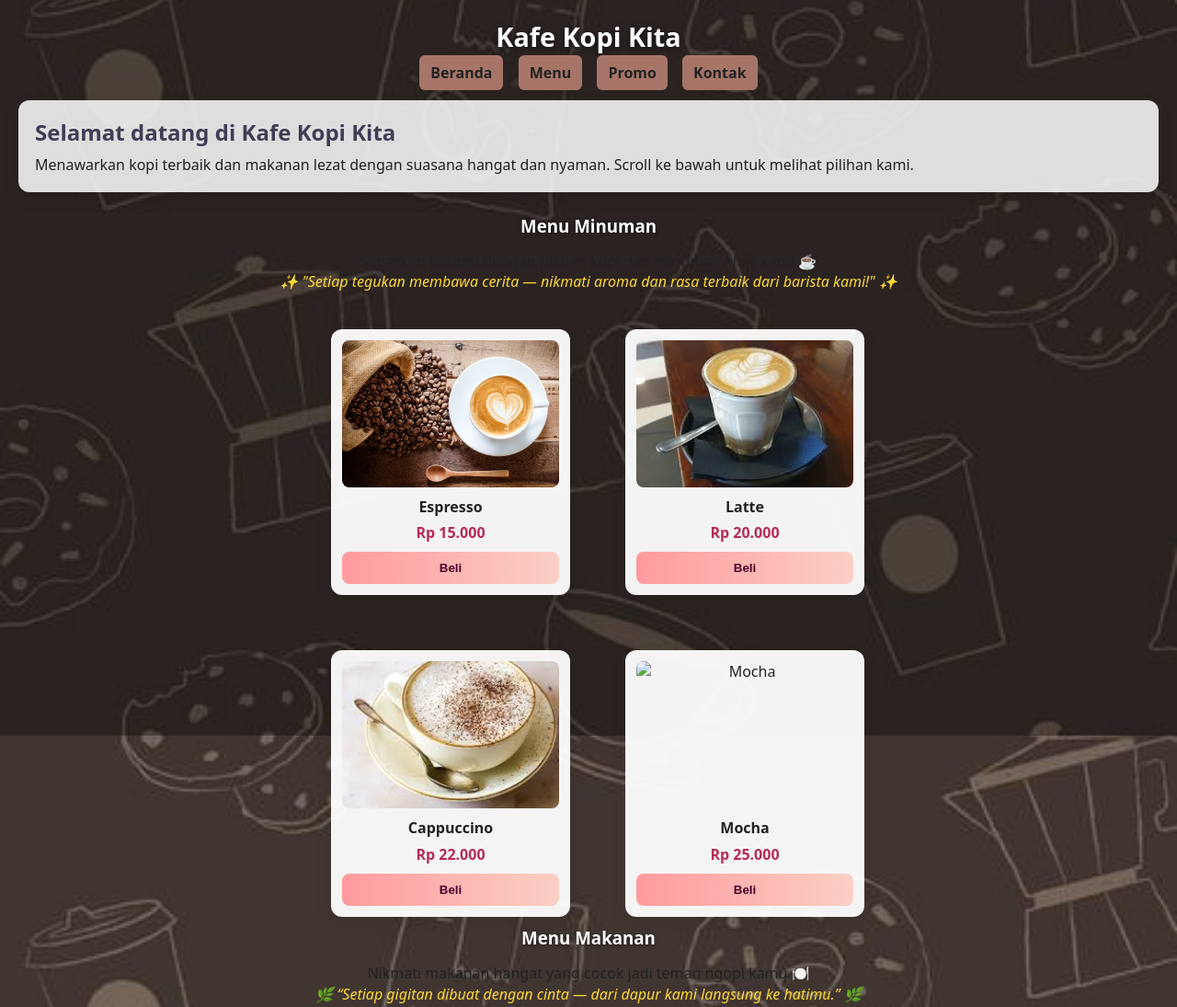
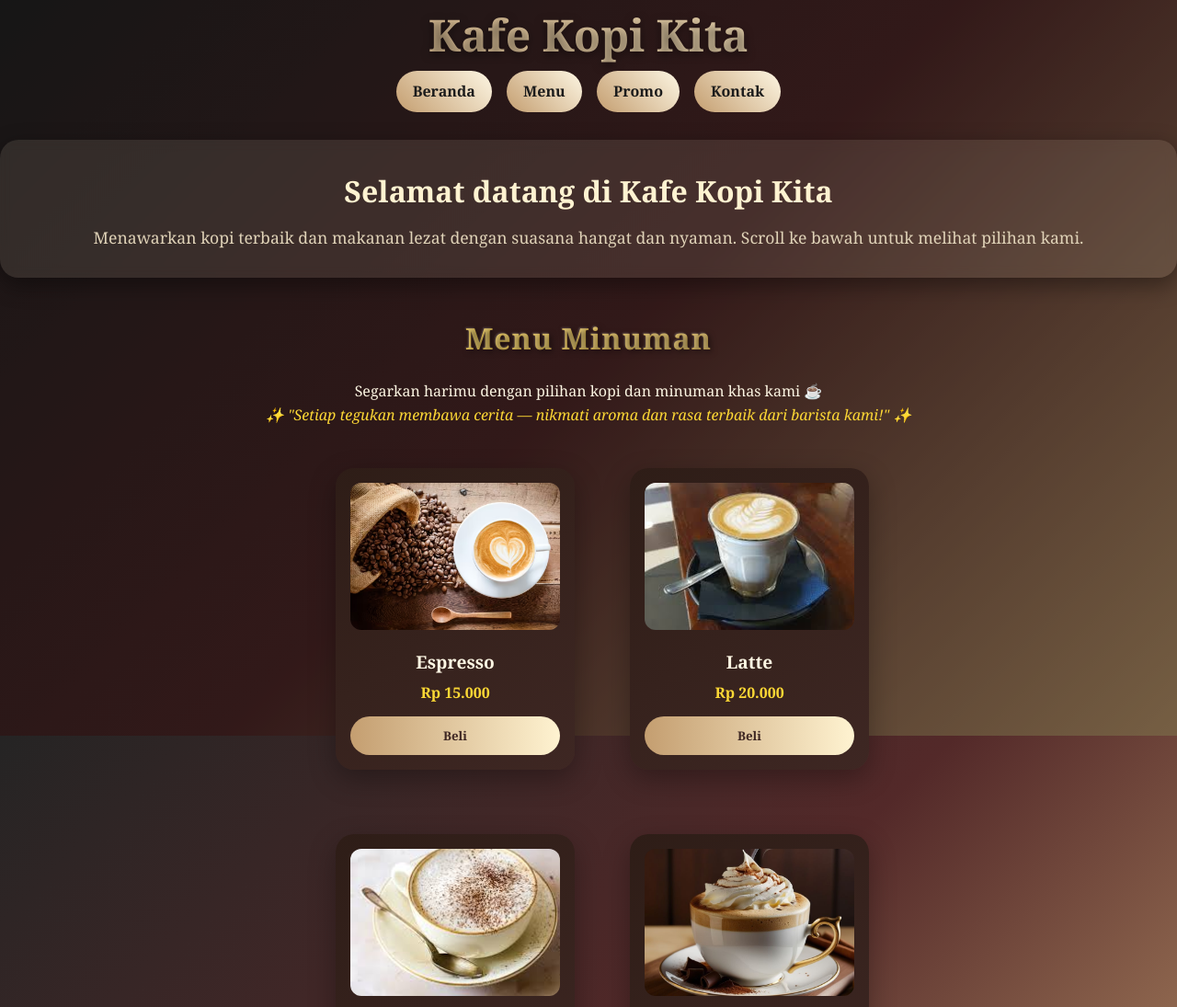
Before and after one commit to VannHvzhh17/tugas-display, a plain HTML site: page codingan.html in a window 1280 px wide. Shown: the top 1095 px of the page at 92% size. Drawn offline with Linux system fonts and the light colour scheme.

Commit message:
Add files via upload

```diff
--- a/coffe.css
+++ b/coffe.css
@@ -1,4 +1,4 @@
-/* Reset sederhana */
+/* Reset */
 * {
   box-sizing: border-box;
   margin: 0;
@@ -7,26 +7,23 @@
 
 /* Global */
 body {
-  font-family: system-ui, -apple-system, "Segoe UI", Roboto, "Helvetica Neue", Arial;
-  line-height: 1.4;
-  color: #222;
-  background: linear-gradient(180deg, #fff, #f4f4f8);
-  padding: 20px;
+  font-family: 'Georgia', serif;
+  background: linear-gradient(135deg, #252424, rgb(83, 41, 41), #c49e70);
+  color: #fdf6e3;
+  line-height: 1.6;
+  padding: 0px;
   min-height: 100vh;
-  background-image: url("bckground1.jpeg");
-  background-size: cover;
-  background-position: center;
+  background-attachment: fixed;
   position: relative;
 }
 
 body::before {
   content: "";
   position: fixed;
-  left: 0;
-  top: 0;
+  top: 0; left: 0;
   width: 100%;
   height: 100%;
-  background: rgba(0, 0, 0, 0.35);
+  background: rgba(0, 0, 0, 0.4);
   z-index: 0;
   pointer-events: none;
 }
@@ -39,121 +36,151 @@ header, .hero, .menu, footer {
 /* Header */
 header {
   text-align: center;
-  margin-bottom: 18px;
+  margin-bottom: 30px;
 }
 
 header h1 {
-  font-size: 1.8rem;
-  margin-bottom: 8px;
-  color: #fff;
-  text-shadow: 0 2px 8px rgba(0, 0, 0, 0.6);
+  font-size: 3rem;
+  background: linear-gradient(90deg, #c49e70, #fff3d1);
+  -webkit-background-clip: text;
+  -webkit-text-fill-color: transparent;
+  text-shadow: 0 3px 10px rgba(0, 0, 0, 0.5);
 }
 
-/* NAV */
+/* Navigation */
 .main-nav a {
-  display: inline;
-  color: #222;
-  background: #a77568;
-  padding: 8px 12px;
+  display: inline-block;
+  background: linear-gradient(45deg, #c49e70, #fdf6e3);
+  padding: 10px 18px;
   margin: 0 6px;
-  border-radius: 6px;
+  border-radius: 30px;
+  color: #1c1c1c;
   text-decoration: none;
-  font-weight: 600;
+  font-weight: bold;
+  transition: all 0.3s ease;
 }
 
 .main-nav a:hover {
-  opacity: 0.95;
-  transform: translateY(-2px);
+  background: linear-gradient(45deg, #fff3d1, #c49e70);
+  color: #3e2723;
+  transform: translateY(-3px);
 }
 
-/* HERO */
+/* Hero Section */
 .hero {
-  display: block;
-  background: rgba(255, 255, 255, 0.85);
-  border-radius: 12px;
-  padding: 18px;
-  margin-bottom: 24px;
-  box-shadow: 0 6px 18px rgba(0, 0, 0, 0.12);
+  background: rgba(255, 243, 209, 0.1);
+  border-radius: 20px;
+  padding: 30px;
+  margin-bottom: 40px;
+  box-shadow: 0 8px 24px rgba(0, 0, 0, 0.4);
+  text-align: center;
+  backdrop-filter: blur(6px);
 }
 
 .hero h2 {
-  color: #3f3d56;
-  margin-bottom: 8px;
+  font-size: 2rem;
+  color: #fff3d1;
+  margin-bottom: 10px;
 }
 
-/* Menu */
+.hero p {
+  font-size: 1.1rem;
+  color: #e0d3b8;
+}
+
+/* Menu Section */
 .menu {
   text-align: center;
 }
 
 .menu h3 {
-  margin-bottom: 14px;
-  color: #fff;
-  text-shadow: 0 1px 4px rgba(0, 0, 0, 0.6);
+  font-size: 2rem;
+  margin-bottom: 20px;
+  font-weight: bold;
+  background: linear-gradient(90deg, #fdd835, #c49e70);
+  -webkit-background-clip: text;
+  -webkit-text-fill-color: transparent;
+  text-shadow:
+    2px 2px 6px rgba(0, 0, 0, 0.5),
+    -1px -1px 2px rgba(255, 255, 255, 0.2);
+  letter-spacing: 1px;
 }
 
-/* Card */
+/* Card Style */
 .card {
   display: inline-block;
   width: 260px;
+  margin: 15px;
+  background: linear-gradient(145deg, #2e1d17, #3e2723);
+  border-radius: 20px;
+  padding: 16px;
+  box-shadow: 0 10px 30px rgba(0, 0, 0, 0.3);
+  transition: all 0.4s ease;
   vertical-align: top;
-  margin: 10px;
-  background: rgba(255, 255, 255, 0.95);
-  border-radius: 12px;
-  padding: 12px;
-  box-shadow: 0 8px 20px rgba(0, 0, 0, 0.08);
-  transition: transform 0.3s ease, box-shadow 0.3s ease;
-  perspective: 1000px; /* Menambahkan perspektif 3D */
+  color: #fdf6e3;
+}
+
+.card:hover {
+  transform: translateY(-12px);
+  box-shadow: 0 20px 40px rgba(0, 0, 0, 0.5);
 }
 
 .card img {
   width: 100%;
-  border-radius: 8px;
-  display: block;
-  margin-bottom: 10px;
+  height: 160px;
   object-fit: cover;
-  height: 160px;
+  border-radius: 12px;
+  margin-bottom: 12px;
 }
 
 .card h4 {
+  font-size: 1.2rem;
+  color: #fdf6e3;
   margin-bottom: 6px;
-  color: #222;
 }
 
 .card .price {
-  color: #b72b54;
-  font-weight: 700;
-  margin-bottom: 10px;
+  font-size: 1rem;
+  color: #fdd835;
+  margin-bottom: 12px;
+  font-weight: bold;
 }
 
+/* Tombol Beli */
 .card .buy {
   display: block;
   width: 100%;
-  padding: 10px;
+  padding: 12px;
+  background: linear-gradient(90deg, #c49e70, #fff3d1);
   border: none;
-  border-radius: 8px;
-  background: linear-gradient(90deg, #ff9a9e, #fad0c4);
-  color: #4a002b;
+  border-radius: 30px;
+  color: #3e2723;
+  font-weight: bold;
   cursor: pointer;
-  font-weight: 700;
-  transition: transform 0.2s ease, box-shadow 0.2s ease;
+  transition: all 0.3s ease;
+  font-family: inherit;
 }
 
 .card .buy:hover {
+  background: linear-gradient(90deg, #fff3d1, #fdd835);
+  color: #1c1c1c;
   transform: translateY(-4px);
-  box-shadow: 0 10px 24px rgba(255, 90, 120, 0.15);
-}
-
-.card:hover {
-  transform: translateY(-10px) rotateY(10deg); /* Efek rotasi 3D saat hover */
-  box-shadow: 0 15px 40px rgba(0, 0, 0, 0.2);
+  box-shadow: 0 8px 20px rgba(255, 235, 59, 0.3);
 }
 
 /* Footer */
 footer {
-  display: block;
   text-align: center;
-  margin-top: 30px;
-  color: #fff;
-  z-index: 1;
+  margin-top: 50px;
+  font-size: 0.95rem;
+  color: #e0d3b8;
+  padding-top: 20px;
+  border-top: 1px solid rgba(255, 255, 255, 0.1);
 }
+
+
+
+.card {
+  display: inline-block;
+  margin: 15px;
+}
```
Also changed, not shown: kontak.html (added, +53 -0 lines), menu.html (added, +73 -0 lines), promo.html (added, +48 -0 lines), Download Nasi Goreng a Delicious Indonesian Food for free.jpeg (added), Photo crispy french fries with ketchup i….jpeg (added), Puding coklat dengan bahan coklat dan agar2….jpeg (added), VNTdICwY.jpeg (added), brownies.jpeg (added), kentang.jpeg (added), miegoreng.jpeg (added), mocha.jpeg (added), pizza.jpeg (added), strowberi.jpeg (added).
